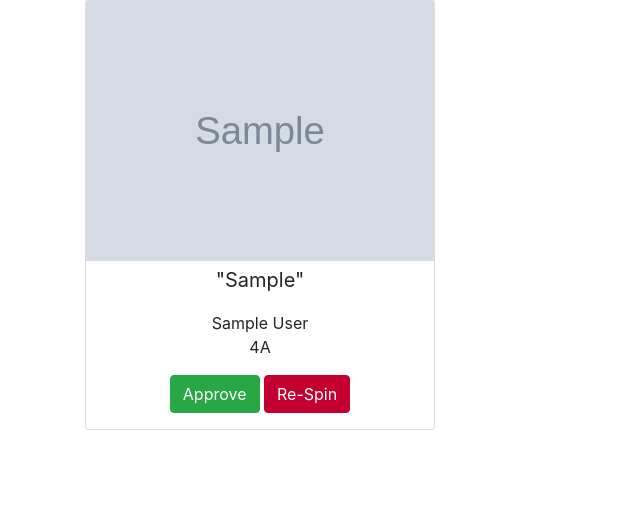
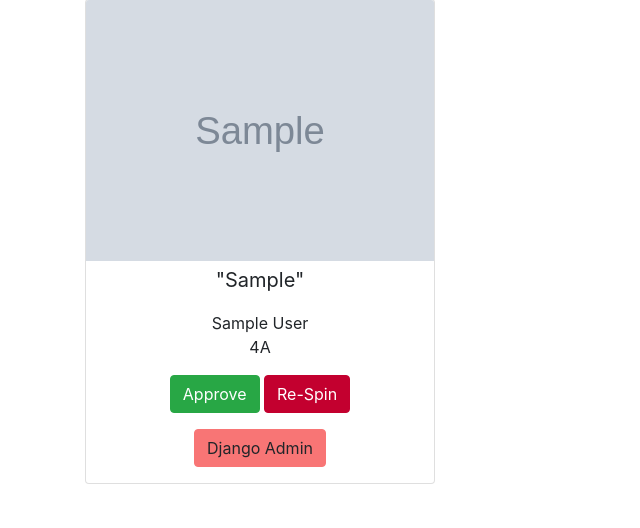
Before and after one commit to dc74089/mrcanora, a Django app: template classroom/templates/classroom/ai_moderate.html in a window 1280 px wide. Shown: the part 65-593 px from the top of the page, without its empty margins (0-640 px from the left). Run offline with Django 3.2, Linux system fonts and the light colour scheme; tables that the repository leaves empty hold one stand-in row (values such as "Sample post"); the template is opened without the code that fills it: values that come from a table or form of the project are taken from there, most other values are stand-ins (such as "Sample title", 1, 10 or a date in 2020); grey boxes marked "Sample" are stand-in pictures; some libraries are stand-ins or nearby versions.

Commit message:
Quality of Life Improvements

```diff
--- a/classroom/templates/classroom/ai_moderate.html
+++ b/classroom/templates/classroom/ai_moderate.html
@@ -14,6 +14,9 @@
             <a class="btn btn-success" href="{% url 'ai_moderate' %}?id={{ art.id }}&action=approve">Approve</a>
             <a class="btn btn-danger" href="{% url 'ai_moderate' %}?id={{ art.id }}&action=respin">Re-Spin</a>
           </p>
+          <p class="text-center">
+            <a class="btn btn-primary" href="{% url 'admin:classroom_artrequest_change' req.id %}">Django Admin</a>
+          </p>
         </div>
       </div>
     {% endfor %}
--- a/classroom/views/ai.py
+++ b/classroom/views/ai.py
@@ -47,7 +47,7 @@ def exemplars(request):
 @login_required
 def ai_queue(request):
     queue = list(ArtRequest.get_queue())
-    finished = list(ArtRequest.objects.all().exclude(state__lt=6, file=''))
+    finished = list(ArtRequest.objects.all().exclude(state__lt=6, file='')).reverse()
 
     return render(request, "classroom/ai_queue.html", {
         "queue": queue,
```
